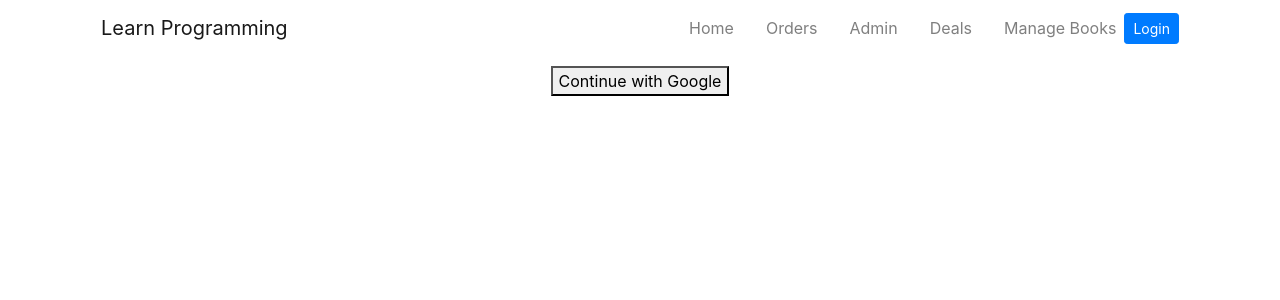
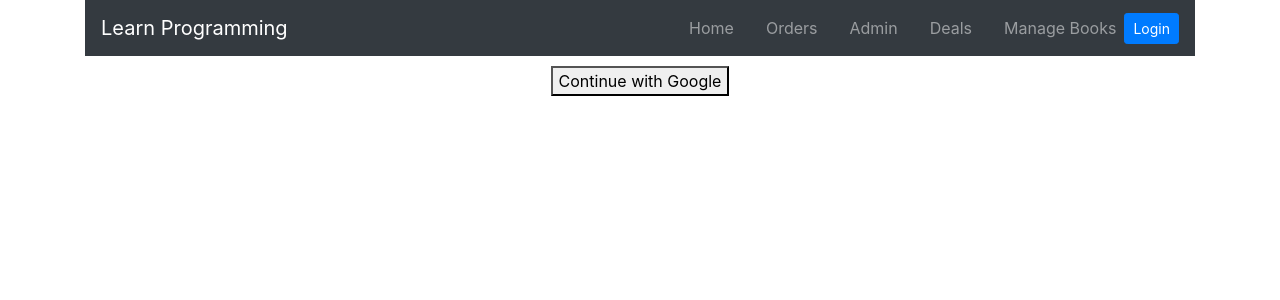
Before and after one commit to hossain909/book-shop, a React (Create React App) app: page /login in a window 1280 px wide. Shown: the top 300 px of the page. Built offline with nearby package versions, Linux system fonts and the light colour scheme.

Commit message:
changed color

```diff
--- a/src/components/Book/Book.js
+++ b/src/components/Book/Book.js
@@ -32,8 +32,8 @@ const Book = ({book}) => {
           <Card.Title>{book.bookName}</Card.Title>
           <Card.Text style={authorTextColor}>{book.authorName}</Card.Text>
           <footer className="d-flex justify-content-between">
-            <h6>Price:$ {book.price}</h6>
-            <Button onClick={()=>loadSingeBook(book._id)} as={Link} to="/checkOut" variant="primary" size="sm">Buy Now</Button>
+            <h6 className="mt-1">Price: ${book.price}</h6>
+            <Button onClick={()=>loadSingeBook(book._id)} as={Link} to="/checkOut" variant="success" size="sm">Buy Now</Button>
           </footer>
         </Card.Body>
       </Card>
--- a/src/components/Header/Header.js
+++ b/src/components/Header/Header.js
@@ -8,7 +8,7 @@ const Header = () => {
 
   return (
     <Container>
-      <Navbar>
+      <Navbar bg="dark" variant="dark">
         <Navbar.Brand href="#home">Learn Programming</Navbar.Brand>
         <Nav className="ml-auto">
           <Nav.Link className="mr-3" as={Link} to="/">Home</Nav.Link>
```
